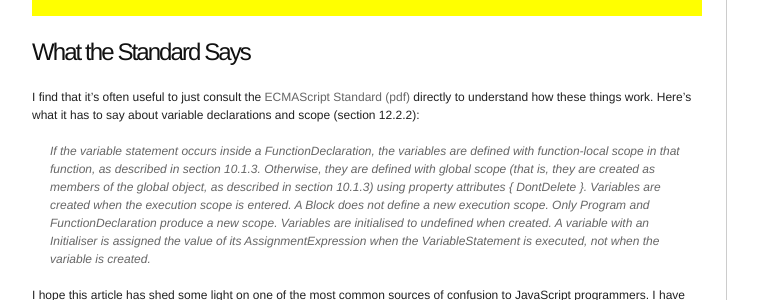
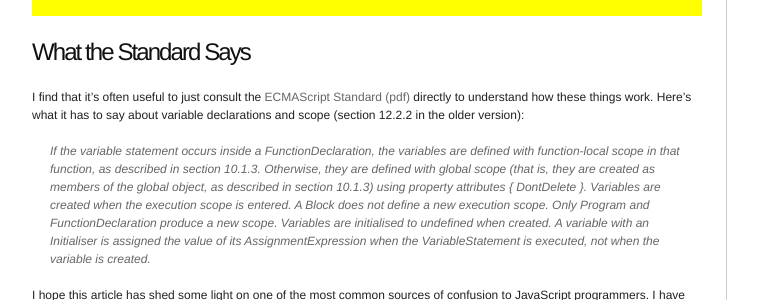
Before and after one commit to bcherry/bcherry.github.com, a Jekyll site: the page built from _posts/2010-02-08-javascripthoisting.markdown, in a window 1280 px wide and 900 px high, scrolled down 5270 px. Shown: the part 469-769 px from the top of the window, without its empty margins (133-891 px from the left). Built offline with Jekyll 4.4.1, drawn with Linux system fonts in a browser that asks for light colours; Markdown is read by kramdown in place of the engine named in the settings; comment, search, counter and statistics services are not loaded.

```diff
--- a/_posts/2010-02-08-javascripthoisting.markdown
+++ b/_posts/2010-02-08-javascripthoisting.markdown
@@ -184,7 +184,7 @@
 
 ## What the Standard Says
 
-I find that it's often useful to just consult the <a href="http://www.ecma-international.org/publications/files/ECMA-ST/Ecma-262.pdf" target="_blank">ECMAScript Standard (pdf)</a> directly to understand how these things work.  Here's what it has to say about variable declarations and scope (section 12.2.2):
+I find that it's often useful to just consult the <a href="http://www.ecma-international.org/publications/files/ECMA-ST/Ecma-262.pdf" target="_blank">ECMAScript Standard (pdf)</a> directly to understand how these things work.  Here's what it has to say about variable declarations and scope (section 12.2.2 in the older version):
 
 > If the variable statement occurs inside a FunctionDeclaration, the variables are defined with function-local scope in that function, as described in section 10.1.3. Otherwise, they are defined with global scope (that is, they are created as members of the global object, as described in section 10.1.3) using property attributes { DontDelete }. Variables are created when the execution scope is entered. A Block does not define a new execution scope. Only Program and FunctionDeclaration produce a new scope. Variables are initialised to undefined when created. A variable with an Initialiser is assigned the value of its AssignmentExpression when the VariableStatement is executed, not when the variable is created.
 
```
